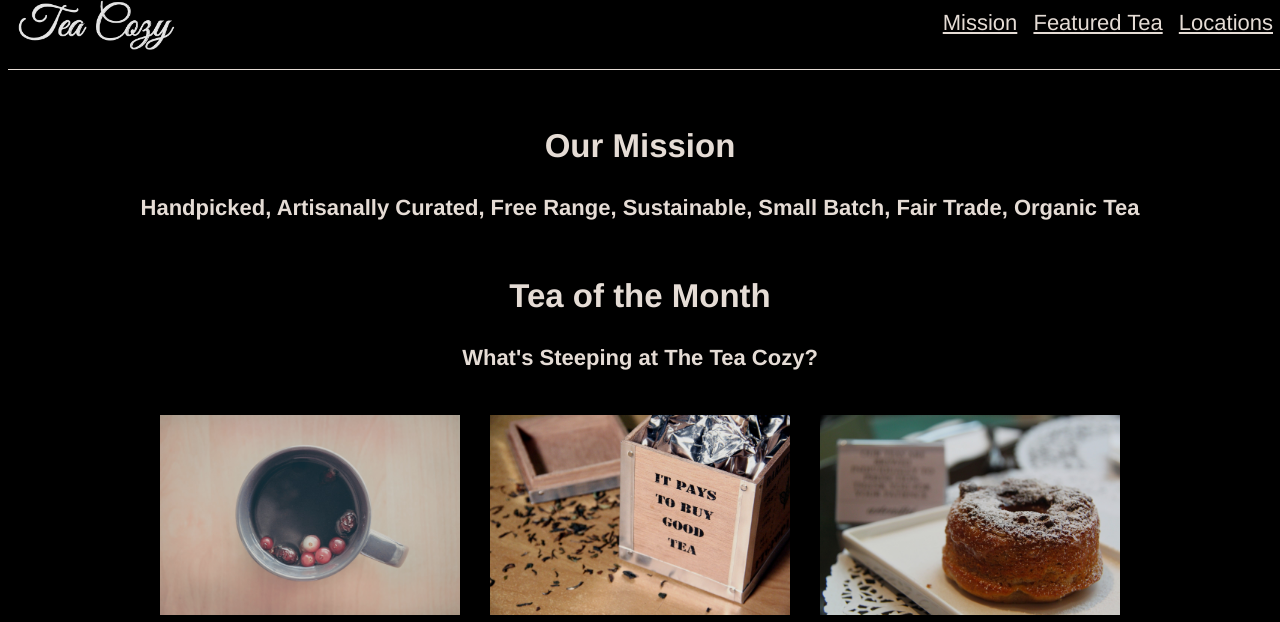
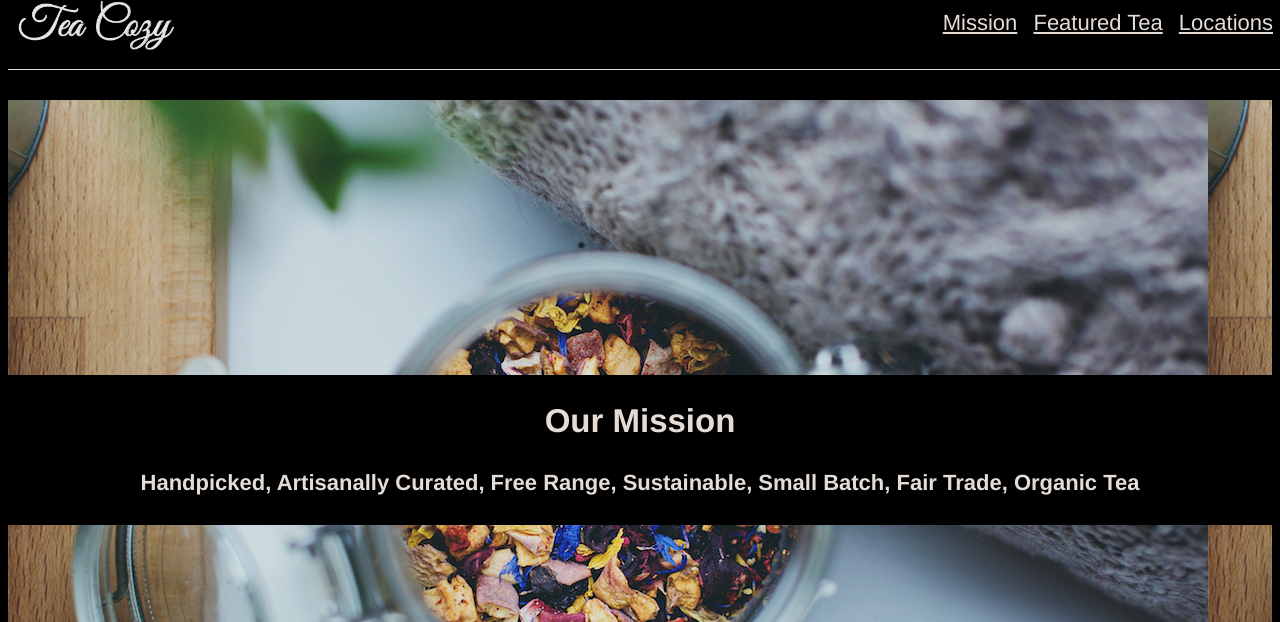
Before and after one commit to katejw7/tea-cozy, a plain HTML site: page index.html in a window 1280 px wide. Shown: the top 622 px of the page. Drawn offline with Linux system fonts and the light colour scheme.

Commit message:
top two sections

```diff
--- a/resources/css/style.css
+++ b/resources/css/style.css
@@ -50,6 +50,19 @@ a {
   flex-wrap: wrap;
 }
 
+#mission .mission-banner {
+  display: block;
+  background-color: black;
+  width: 100%;
+  margin: auto;
+
+}
+
+#mission {
+  background-image: url(../../resources/images/img-mission-background.jpg);
+  height: 700px;
+}
+
 .featured-item {
   padding: 5px;
 }
```
